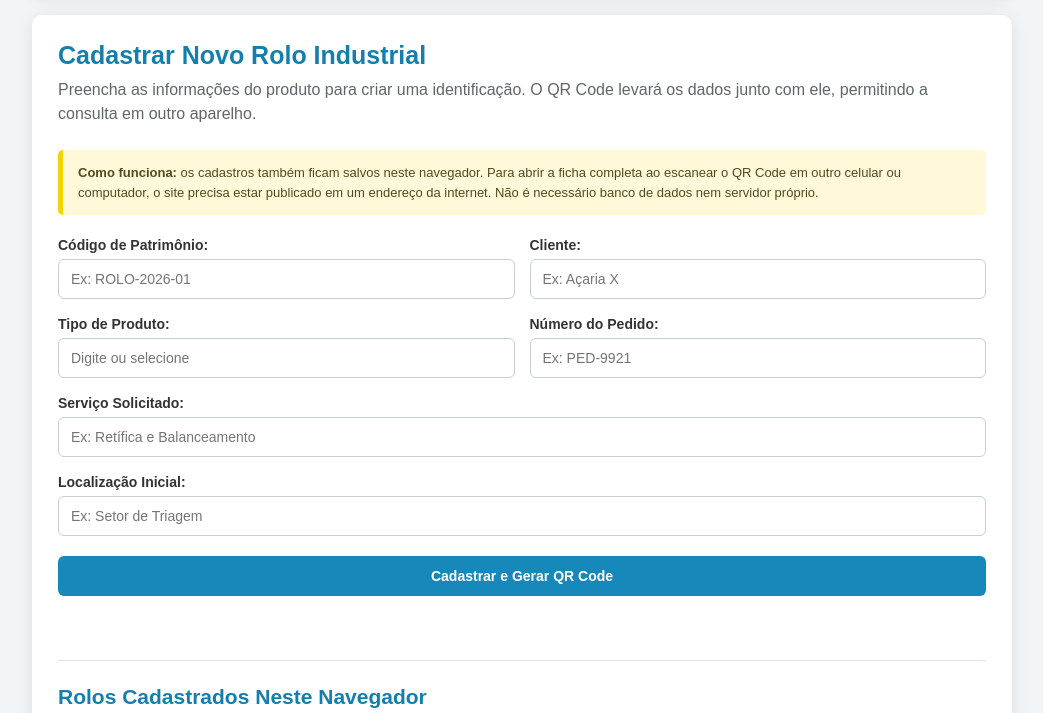
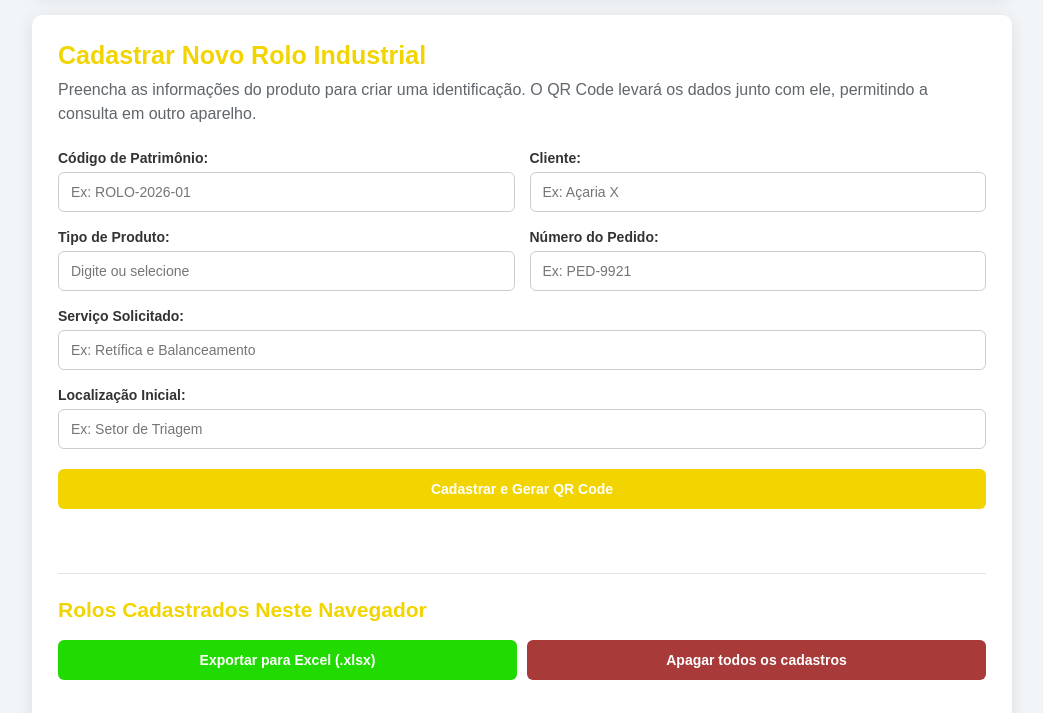
Before and after one commit to 0001204220jdavip/sipp, a plain HTML site: page index.html in a window 1280 px wide. Shown: the part 193-906 px from the top of the page, without its empty margins (118-1161 px from the left). Drawn offline with nearby package versions, Linux system fonts and the light colour scheme.

Commit message:
Add files via upload

```diff
--- a/index.html
+++ b/index.html
@@ -38,7 +38,7 @@
             box-shadow: 0 3px 18px rgba(0,0,0,.09);
         }
 
-        h1, h2 { color: #147eac; }
+        h1, h2 { color: #f2d400; }
         h1 { margin: 0 0 8px; font-size: 25px; }
         h2 { margin: 0 0 18px; font-size: 21px; }
         .introducao { margin: 0 0 24px; color: #60666b; line-height: 1.5; }
@@ -77,7 +77,7 @@
             padding: 12px 16px;
             border: 0;
             border-radius: 6px;
-            background: #1688b9;
+            background: #f2d400;
             color: #fff;
             font-size: 14px;
             font-weight: bold;
@@ -86,7 +86,7 @@
         button:hover { background: #0d6f99; }
         button.amarelo { background: #f0d500; color: #333; }
         button.amarelo:hover { background: #dfc700; }
-        button.cinza { background: #59636a; }
+        button.cinza { background: #21db00; }
         button.cinza:hover { background: #414a50; }
         button.vermelho { background: #a83a3a; }
         button.vermelho:hover { background: #842d2d; }
@@ -166,9 +166,6 @@
         <h1>Cadastrar Novo Rolo Industrial</h1>
         <p class="introducao">Preencha as informações do produto para criar uma identificação. O QR Code levará os dados junto com ele, permitindo a consulta em outro aparelho.</p>
 
-        <div class="aviso">
-            <strong>Como funciona:</strong> os cadastros também ficam salvos neste navegador. Para abrir a ficha completa ao escanear o QR Code em outro celular ou computador, o site precisa estar publicado em um endereço da internet. Não é necessário banco de dados nem servidor próprio.
-        </div>
 
         <form id="cadastroForm">
             <div class="form-grid">
@@ -244,16 +241,16 @@
             <div id="listaRolos"></div>
         </section>
 
-        <p class="rodape">Mill Roll | Os cadastros locais são guardados neste navegador. A ficha do QR Code contém os dados no momento em que foi gerada.</p>
+
     </main>
 
     <script src="https://cdnjs.cloudflare.com/ajax/libs/qrcodejs/1.0.0/qrcode.min.js"></script>
     <script src="https://cdn.jsdelivr.net/npm/exceljs@4.4.0/dist/exceljs.min.js"></script>
     <script src="catalogo.js"></script>
     <script>
-        // Endereco usado para abrir a pagina de consulta em outro aparelho.
-        // Quando o site estiver publicado, o endereco e identificado automaticamente.
-        // Se quiser definir manualmente, coloque aqui o endereco da pasta do projeto.
+
+
+
         const ENDERECO_PUBLICO_DO_SITE = '';
 
         const CHAVE_DADOS = 'sipp_mill_roll_cadastros';
@@ -261,18 +258,18 @@
         const formulario = document.getElementById('cadastroForm');
         const mensagem = document.getElementById('mensagem');
 
-        // Busca os cadastros que estao guardados neste navegador.
+
         function obterRolos() {
             const dados = localStorage.getItem(CHAVE_DADOS);
             return dados ? JSON.parse(dados) : [];
         }
 
-        // Guarda a lista de cadastros no navegador.
+
         function salvarRolos(rolos) {
             localStorage.setItem(CHAVE_DADOS, JSON.stringify(rolos));
         }
 
-        // Coloca os produtos do catalogo como sugestoes no formulario.
+
         function carregarCatalogo() {
             const lista = document.getElementById('lista-produtos');
             catalogoMillRoll.forEach(function (item) {
@@ -282,7 +279,7 @@
             });
         }
 
-        // Ao escolher um produto, preenche o servico sugerido se o campo estiver vazio.
+
         document.getElementById('tipo_produto').addEventListener('change', function () {
             const tipo = document.getElementById('tipo_produto').value;
             const item = catalogoMillRoll.find(function (produto) {
@@ -293,7 +290,7 @@
             }
         });
 
-        // Monta o endereco da pagina de consulta, levando os dados dentro do QR Code.
+
         function montarLinkConsulta(rolo) {
             let paginaConsulta = '';
 
@@ -329,7 +326,7 @@
             return paginaConsulta + '#dados=' + dados;
         }
 
-        // Faz o QR Code. No site publicado, ele abre a ficha formatada em outro aparelho.
+
         function gerarEtiqueta(rolo) {
             const area = document.getElementById('areaEtiqueta');
             const quadro = document.getElementById('qrcode');
@@ -355,8 +352,7 @@
                     colorLight: '#ffffff',
                     correctLevel: QRCode.CorrectLevel.M
                 });
-                document.getElementById('avisoQr').textContent =
-                    'Escaneie este codigo para abrir a ficha do produto. Os dados estao dentro do QR Code; nao e necessario acessar o cadastro salvo no navegador que criou a etiqueta.';
+
             } else {
                 new QRCode(quadro, {
                     text: montarTextoSimples(rolo),
@@ -373,7 +369,7 @@
             area.scrollIntoView({ behavior: 'smooth', block: 'center' });
         }
 
-        // Texto de apoio para o QR Code usado enquanto o projeto ainda esta no computador.
+
         function montarTextoSimples(rolo) {
             return [
                 'MILL ROLL - SIPP',
@@ -388,7 +384,7 @@
             ].join('\n');
         }
 
-        // Recebe os dados do formulario e cria um novo cadastro.
+
         formulario.addEventListener('submit', function (evento) {
             evento.preventDefault();
 
@@ -429,7 +425,7 @@
             gerarEtiqueta(novoRolo);
         });
 
-        // Mostra a lista de rolos que foram cadastrados neste navegador.
+
         function mostrarRolos() {
             const lista = document.getElementById('listaRolos');
             const rolos = obterRolos();
@@ -466,7 +462,7 @@
             });
         }
 
-        // Exibe as informacoes de um rolo selecionado na lista local.
+
         function mostrarDetalhes(id) {
             const rolo = obterRolos().find(function (item) { return Number(item.id) === Number(id); });
             if (!rolo) return;
@@ -501,7 +497,7 @@
             document.getElementById('detalhes').style.display = 'block';
         }
 
-        // Salva a nova situacao e localizacao e prepara outra etiqueta.
+
         function atualizarRolo() {
             if (roloSelecionado === null) return;
 
@@ -522,7 +518,7 @@
             gerarEtiqueta(rolos[indice]);
         }
 
-        // Monta uma planilha Excel formatada com os cadastros deste navegador.
+
         async function exportarDados() {
             const rolos = obterRolos();
             if (rolos.length === 0) {
@@ -530,7 +526,7 @@
                 return;
             }
 
-            // A biblioteca ExcelJS e carregada pela internet para criar o arquivo .xlsx.
+
             if (typeof ExcelJS === 'undefined') {
                 alert('Nao foi possivel carregar o recurso de Excel. Verifique a conexao com a internet e tente novamente.');
                 return;
@@ -546,7 +542,7 @@
                 views: [{ state: 'frozen', ySplit: 5 }]
             });
 
-            // Largura das colunas para facilitar a leitura no Excel.
+
             planilha.columns = [
                 { key: 'id', width: 9 },
                 { key: 'codigo_patrimonio', width: 21 },
@@ -560,7 +556,7 @@
                 { key: 'data_atualizacao', width: 22 }
             ];
 
-            // Titulo e informacoes do relatorio.
+
             planilha.mergeCells('A1:J1');
             planilha.getCell('A1').value = 'MILL ROLL | RELATORIO DE PRODUTOS CADASTRADOS';
             planilha.getCell('A1').font = { name: 'Arial', size: 16, bold: true, color: { argb: 'FFFFFFFF' } };
@@ -609,7 +605,7 @@
                 };
             });
 
-            // Cada produto ocupa uma linha. Codigos e pedidos ficam como texto.
+
             rolos.forEach(function (rolo, indice) {
                 const linha = planilha.addRow([
                     rolo.id,
@@ -639,7 +635,7 @@
                 linha.getCell(5).numFmt = '@';
             });
 
-            // Filtros no cabecalho e configuracao para impressao.
+
             planilha.autoFilter = { from: 'A5', to: 'J' + (5 + rolos.length) };
             planilha.pageSetup.orientation = 'landscape';
             planilha.pageSetup.fitToPage = true;
@@ -667,7 +663,7 @@
             }
         }
 
-        // Apaga os cadastros deste navegador depois de confirmar.
+
         function apagarTodos() {
             if (!confirm('Deseja apagar todos os cadastros deste navegador?')) return;
             localStorage.removeItem(CHAVE_DADOS);
```
